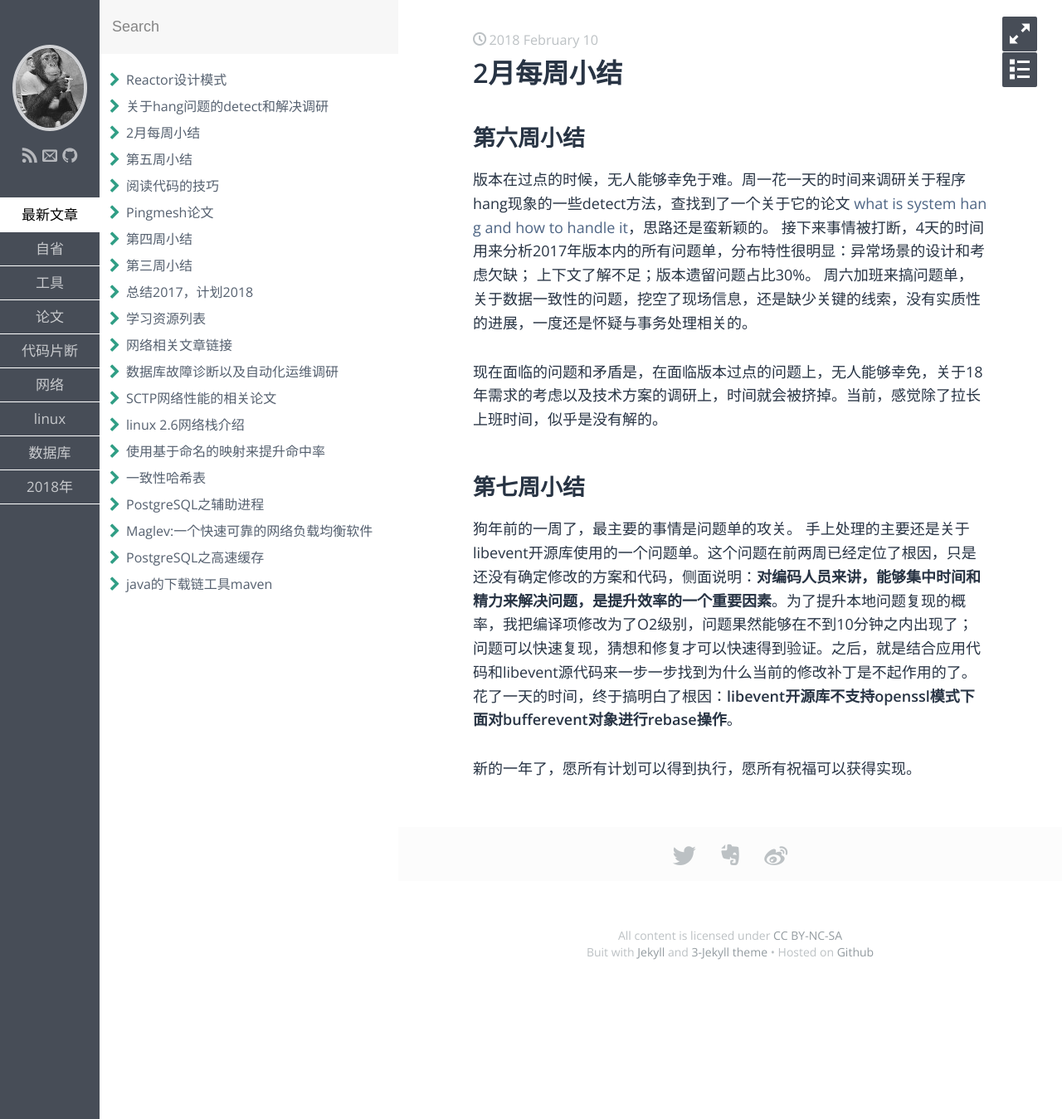
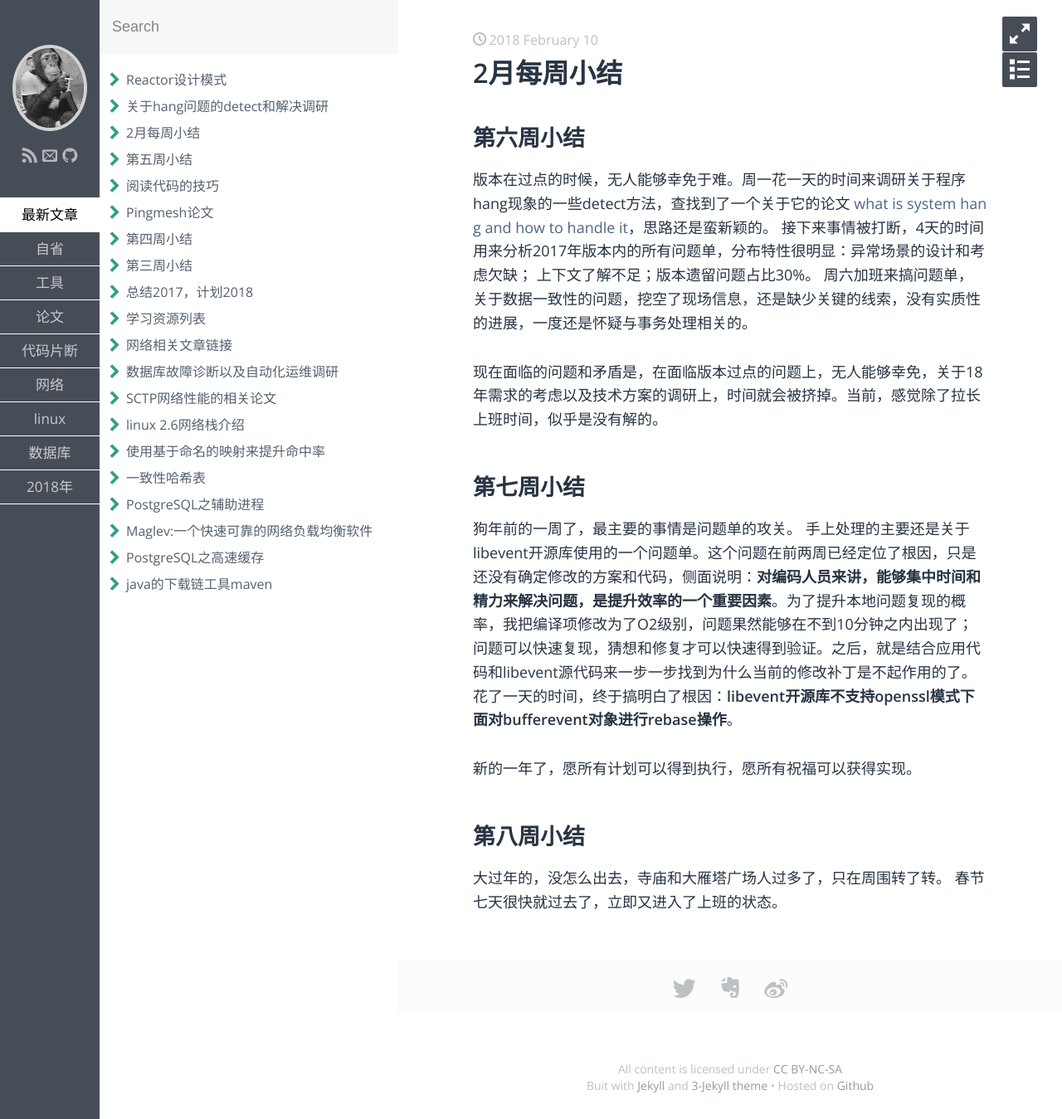
Before and after one commit to feelkill/feelkill.github.io, a Jekyll site: the page built from _posts/2018year/2018-02-10-about-this-week06.md, in a window 1280 px wide. Shown: the whole page at 83% size. Built offline with Jekyll 4.4.1, drawn with Linux system fonts in a browser that asks for light colours; some web fonts are replaced.

Commit message:
本周小结

```diff
--- a/_posts/2018year/2018-02-10-about-this-week06.md
+++ b/_posts/2018year/2018-02-10-about-this-week06.md
@@ -16,3 +16,7 @@ keywords: 总结
 狗年前的一周了，最主要的事情是问题单的攻关。 手上处理的主要还是关于libevent开源库使用的一个问题单。这个问题在前两周已经定位了根因，只是还没有确定修改的方案和代码，侧面说明：**对编码人员来讲，能够集中时间和精力来解决问题，是提升效率的一个重要因素**。为了提升本地问题复现的概率，我把编译项修改为了O2级别，问题果然能够在不到10分钟之内出现了；问题可以快速复现，猜想和修复才可以快速得到验证。之后，就是结合应用代码和libevent源代码来一步一步找到为什么当前的修改补丁是不起作用的了。花了一天的时间，终于搞明白了根因：**libevent开源库不支持openssl模式下面对bufferevent对象进行rebase操作**。
 
 新的一年了，愿所有计划可以得到执行，愿所有祝福可以获得实现。
+
+## 第八周小结
+
+大过年的，没怎么出去，寺庙和大雁塔广场人过多了，只在周围转了转。 春节七天很快就过去了，立即又进入了上班的状态。
```
